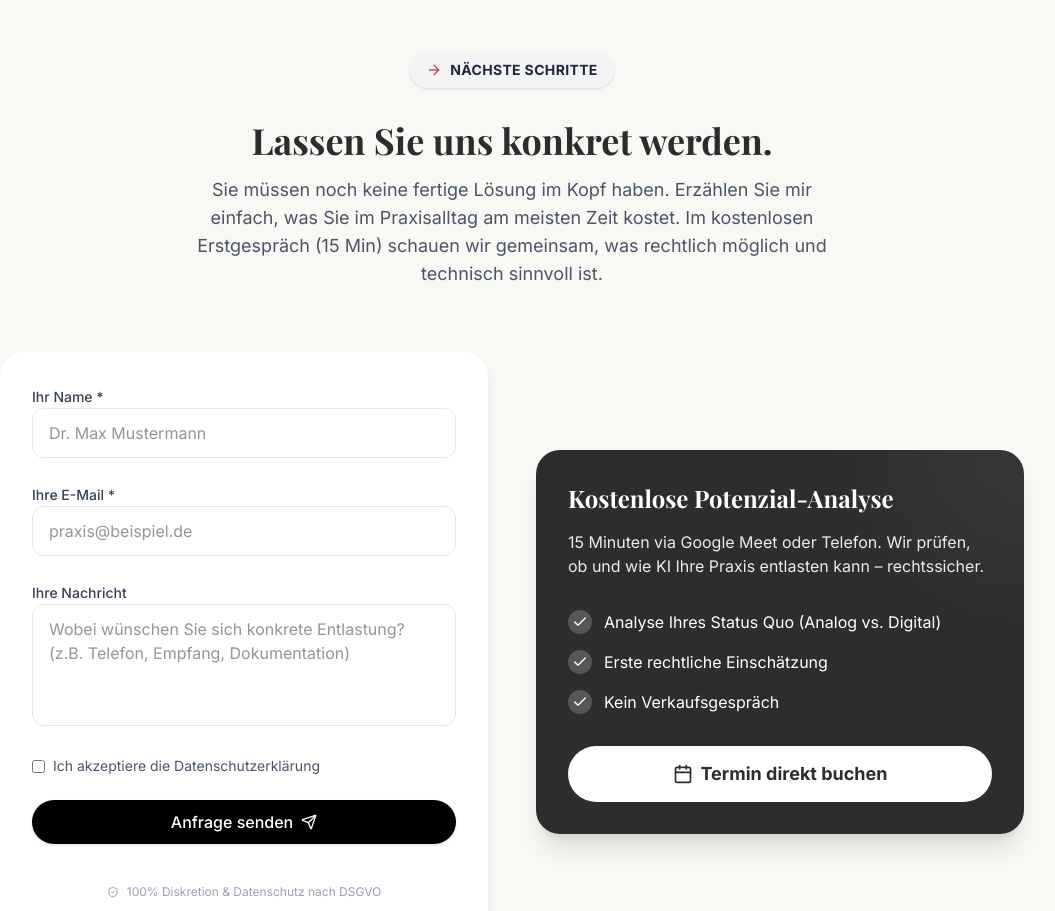
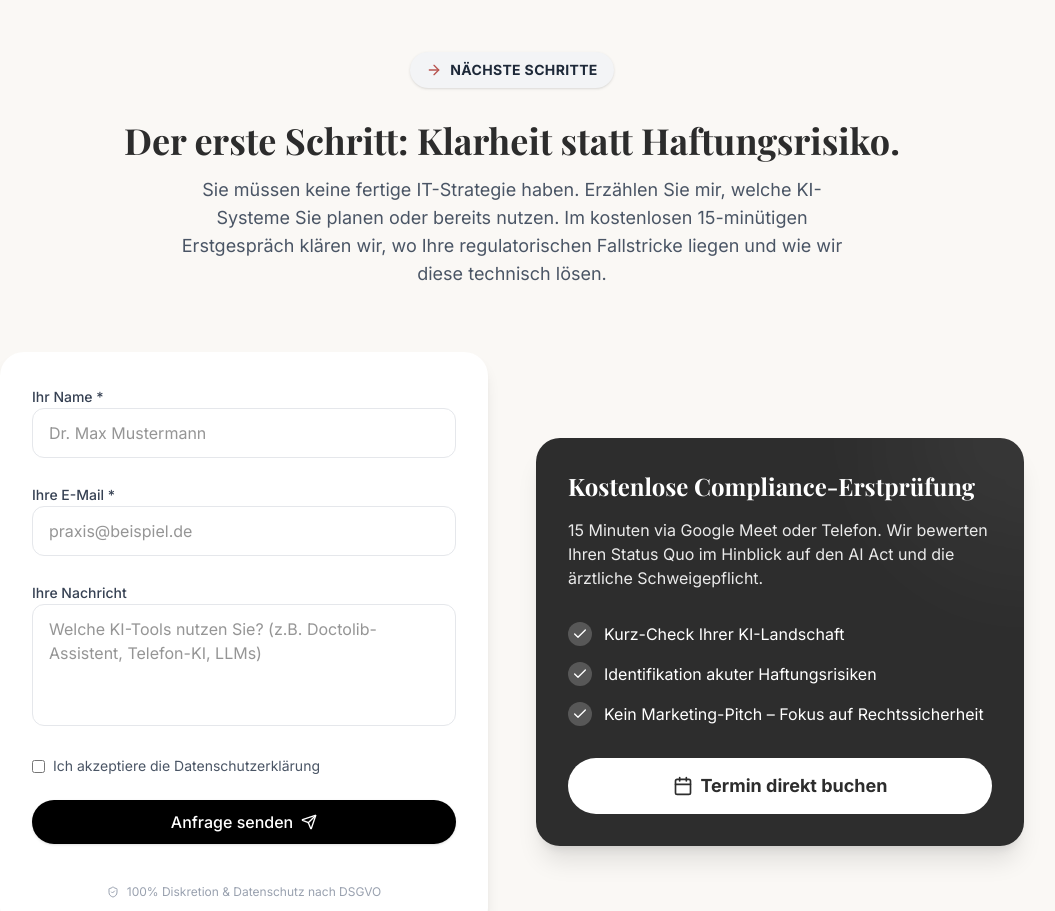
Before and after one commit to fonkape/legalmedtech, a Next.js app: page / in a window 1280 px wide. Shown: the part 5300-6211 px from the top of the page, without its empty margins (128-1183 px from the left). Built offline with nearby package versions, Linux system fonts and the light colour scheme; a web font is replaced by a local one.

Commit message:
Update 'Nächste Schritte' section with sharpened Legal Engineering focus and new content

```diff
--- a/src/components/Contact.tsx
+++ b/src/components/Contact.tsx
@@ -12,10 +12,10 @@ export function Contact() {
                         <span className="text-sm font-bold text-gray-800 tracking-wide uppercase">NÄCHSTE SCHRITTE</span>
                     </div>
                     <h2 className="text-3xl md:text-4xl font-serif font-bold text-text-primary mb-4">
-                        Lassen Sie uns konkret werden.
+                        Der erste Schritt: Klarheit statt Haftungsrisiko.
                     </h2>
                     <p className="text-lg text-gray-600 max-w-2xl mx-auto">
-                        Sie müssen noch keine fertige Lösung im Kopf haben. Erzählen Sie mir einfach, was Sie im Praxisalltag am meisten Zeit kostet. Im kostenlosen Erstgespräch (15 Min) schauen wir gemeinsam, was rechtlich möglich und technisch sinnvoll ist.
+                        Sie müssen keine fertige IT-Strategie haben. Erzählen Sie mir, welche KI-Systeme Sie planen oder bereits nutzen. Im kostenlosen 15-minütigen Erstgespräch klären wir, wo Ihre regulatorischen Fallstricke liegen und wie wir diese technisch lösen.
                     </p>
                 </div>
 
@@ -53,7 +53,7 @@ export function Contact() {
                                         name="message"
                                         rows={4}
                                         className="w-full px-4 py-3 rounded-xl border border-gray-200 focus:ring-2 focus:ring-primary/20 focus:border-primary outline-none transition-all resize-none"
-                                        placeholder="Wobei wünschen Sie sich konkrete Entlastung? (z.B. Telefon, Empfang, Dokumentation)"
+                                        placeholder="Welche KI-Tools nutzen Sie? (z.B. Doctolib-Assistent, Telefon-KI, LLMs)"
                                     />
                                 </div>
 
@@ -81,9 +81,9 @@ export function Contact() {
                         <div className="bg-[#2D2D2D] rounded-3xl p-8 text-white shadow-xl relative overflow-hidden">
                             <div className="absolute top-0 right-0 w-64 h-64 bg-white/5 rounded-full -translate-y-1/2 translate-x-1/2 blur-3xl" />
 
-                            <h3 className="text-2xl font-serif font-bold mb-4 relative z-10">Kostenlose Potenzial-Analyse</h3>
+                            <h3 className="text-2xl font-serif font-bold mb-4 relative z-10">Kostenlose Compliance-Erstprüfung</h3>
                             <p className="text-white/90 mb-8 relative z-10">
-                                15 Minuten via Google Meet oder Telefon. Wir prüfen, ob und wie KI Ihre Praxis entlasten kann – rechtssicher.
+                                15 Minuten via Google Meet oder Telefon. Wir bewerten Ihren Status Quo im Hinblick auf den AI Act und die ärztliche Schweigepflicht.
                             </p>
 
                             <div className="space-y-4 mb-8 relative z-10">
@@ -91,19 +91,19 @@ export function Contact() {
                                     <div className="p-1 bg-white/20 rounded-full">
                                         <Check className="h-4 w-4" />
                                     </div>
-                                    <span>Analyse Ihres Status Quo (Analog vs. Digital)</span>
+                                    <span>Kurz-Check Ihrer KI-Landschaft</span>
                                 </div>
                                 <div className="flex items-center gap-3">
                                     <div className="p-1 bg-white/20 rounded-full">
                                         <Check className="h-4 w-4" />
                                     </div>
-                                    <span>Erste rechtliche Einschätzung</span>
+                                    <span>Identifikation akuter Haftungsrisiken</span>
                                 </div>
                                 <div className="flex items-center gap-3">
                                     <div className="p-1 bg-white/20 rounded-full">
                                         <Check className="h-4 w-4" />
                                     </div>
-                                    <span>Kein Verkaufsgespräch</span>
+                                    <span>Kein Marketing-Pitch – Fokus auf Rechtssicherheit</span>
                                 </div>
                             </div>
 
```
